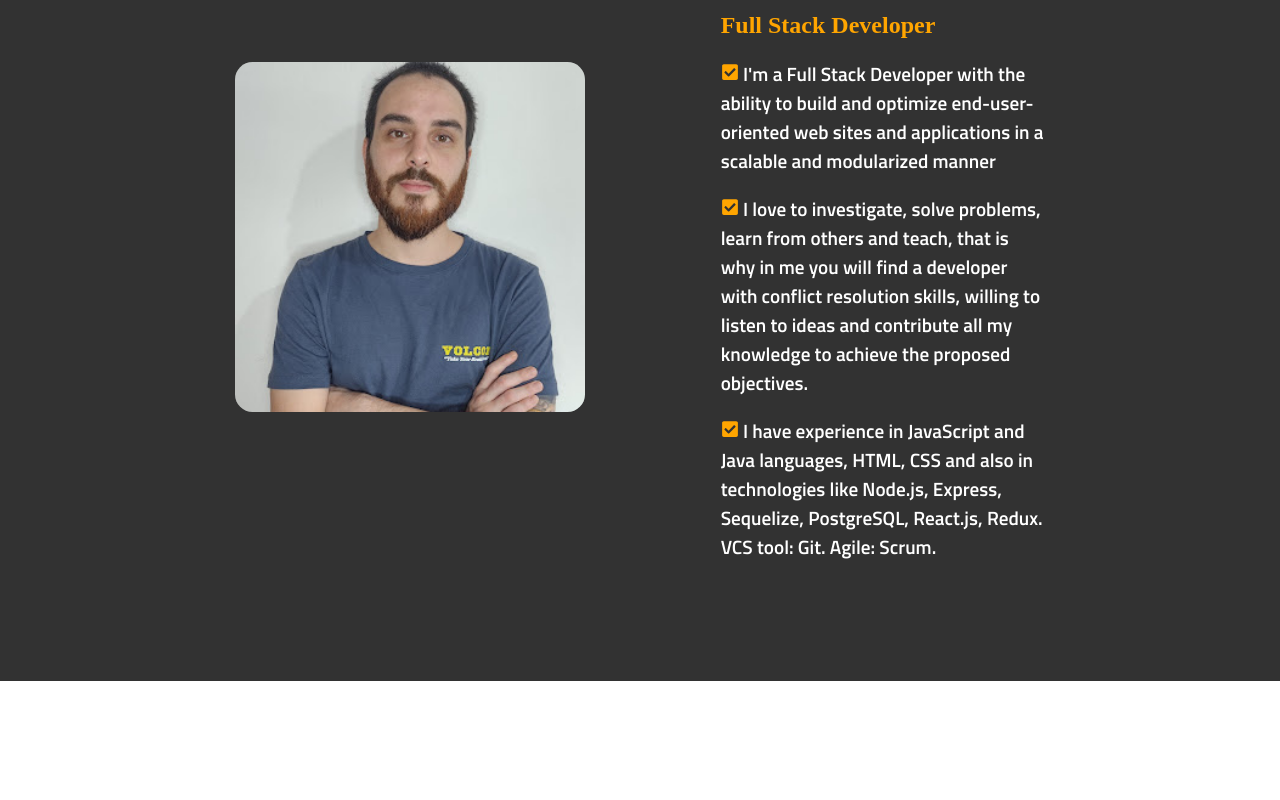
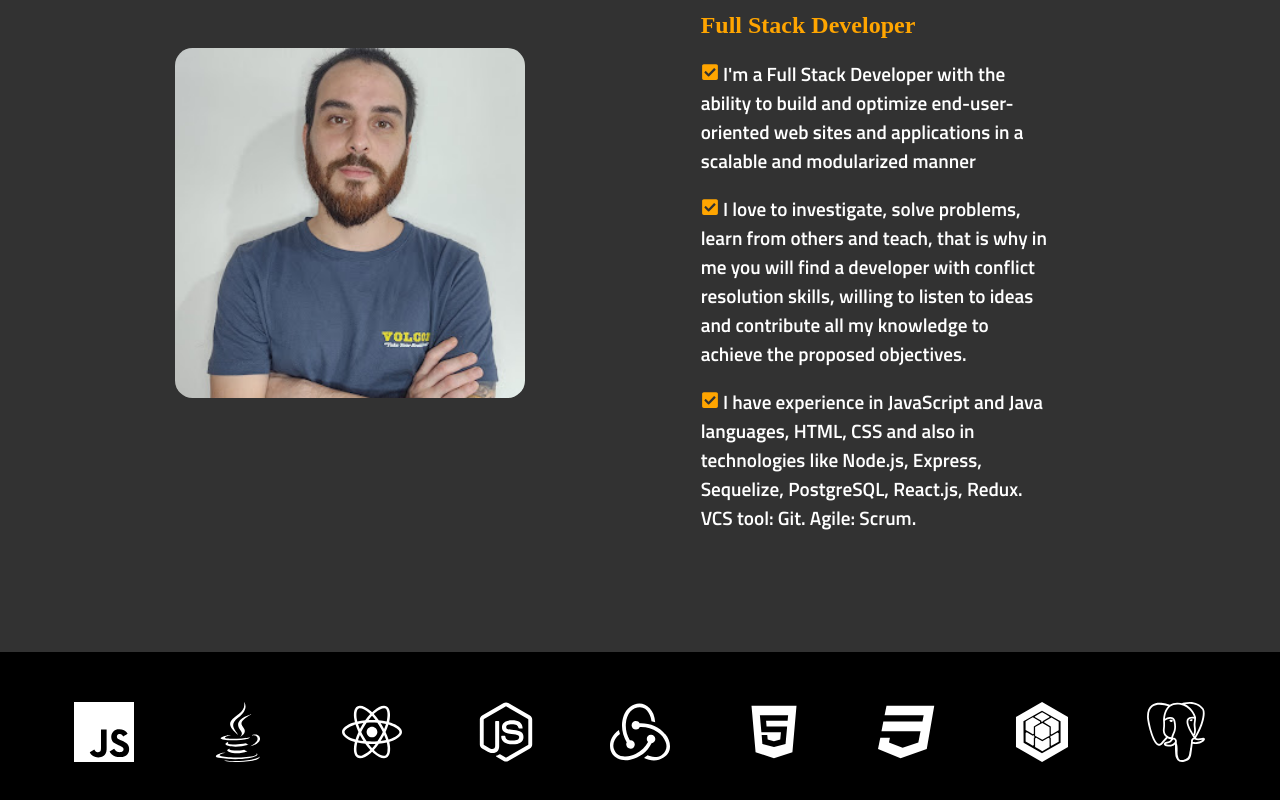
Before and after one commit to martinellilucas/portfolio, a React (Create React App) app in the folder client/: page / in a window 1280 px wide. Shown: the part 1136-1936 px from the top of the page. Before the commit the page ends 1817 px from the top, so only its background shows below. Built offline with nearby package versions, Linux system fonts and the light colour scheme.

Commit message:
tecnologies

```diff
--- a/client/src/components/About/About.jsx
+++ b/client/src/components/About/About.jsx
@@ -1,9 +1,25 @@
 import style from "./About.module.css";
 import picture from "../../assets/picture.jpg";
-import { FaCheckSquare } from "react-icons/fa";
+import {
+  FaCheckSquare,
+  FaCss3,
+  FaHtml5,
+  FaJava,
+  FaNodeJs,
+  FaReact,
+} from "react-icons/fa";
+
+import {
+  SiJavascript,
+  SiPostgresql,
+  SiRedux,
+  SiSequelize,
+} from "react-icons/si";
+
 const About = () => {
   return (
     <div id="about" className={style.body}>
+      <div className={style.descContainer}>
         <div className={style.imgContainer}>
           <img className={style.img} src={picture} alt="Lucas" />
         </div>
@@ -11,9 +27,9 @@ const About = () => {
           <h1 className={style.name}>Lucas Martinelli</h1>
           <h2 className={style.heading}>Full Stack Developer</h2>
           <p className={style.text}>
-          <FaCheckSquare color="orange" size={18} /> I'm a Full Stack Developer
-          with the ability to build and optimize end-user-oriented web sites and
-          applications in a scalable and modularized manner
+            <FaCheckSquare color="orange" size={18} /> I'm a Full Stack
+            Developer with the ability to build and optimize end-user-oriented
+            web sites and applications in a scalable and modularized manner
           </p>
           <p className={style.text}>
             <FaCheckSquare color="orange" size={18} /> I love to investigate,
@@ -24,10 +40,22 @@ const About = () => {
           </p>
           <p className={style.text}>
             <FaCheckSquare color="orange" size={18} /> I have experience in
-          JavaScript and Java languages, HTML, CSS and also in technologies like
-          Node.js, Express, Sequelize, PostgreSQL, React.js, Redux. VCS tool:
-          Git. Agile: Scrum.
+            JavaScript and Java languages, HTML, CSS and also in technologies
+            like Node.js, Express, Sequelize, PostgreSQL, React.js, Redux. VCS
+            tool: Git. Agile: Scrum.
           </p>
+        </div>
+      </div>
+      <div className={style.tecnologies}>
+        <SiJavascript color="white" size={60} />
+        <FaJava color="white" size={60} />
+        <FaReact color="white" size={60} />
+        <FaNodeJs color="white" size={60} />
+        <SiRedux color="white" size={60} />
+        <FaHtml5 color="white" size={60} />
+        <FaCss3 color="white" size={60} />
+        <SiSequelize color="white" size={60} />
+        <SiPostgresql color="white" size={60} />
       </div>
     </div>
   );
--- a/client/src/components/About/About.module.css
+++ b/client/src/components/About/About.module.css
@@ -1,14 +1,20 @@
 .body {
   background-color: rgb(50, 50, 50);
   display: flex;
+  flex-direction: column;
+  justify-content: center;
+  align-items: center;
+}
+.descContainer {
+  display: flex;
   align-items: center;
   justify-content: space-evenly;
-  padding: 100px;
+  padding: 50px;
 }
-
 .textContainer {
   width: 30%;
   text-align: left;
+  padding: 50px;
 }
 
 .name {
@@ -32,3 +38,12 @@
   border-radius: 5%;
   width: 350px;
 }
+
+.tecnologies {
+  display: flex;
+  align-items: center;
+  justify-content: space-evenly;
+  background-color: black;
+  width: 100%;
+  padding: 50px;
+}
```
Lines whose indentation alone changed are shown as unchanged.
